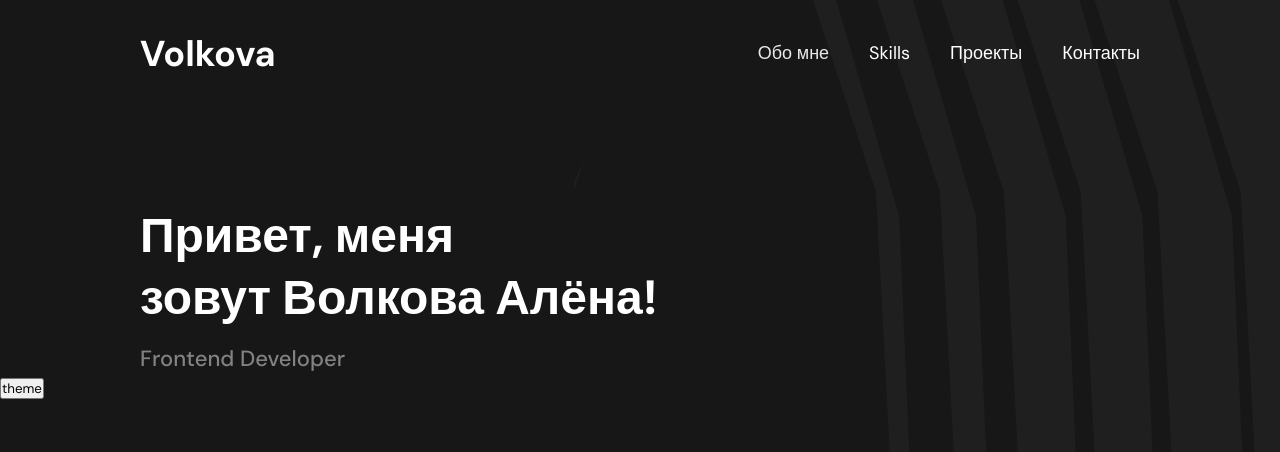
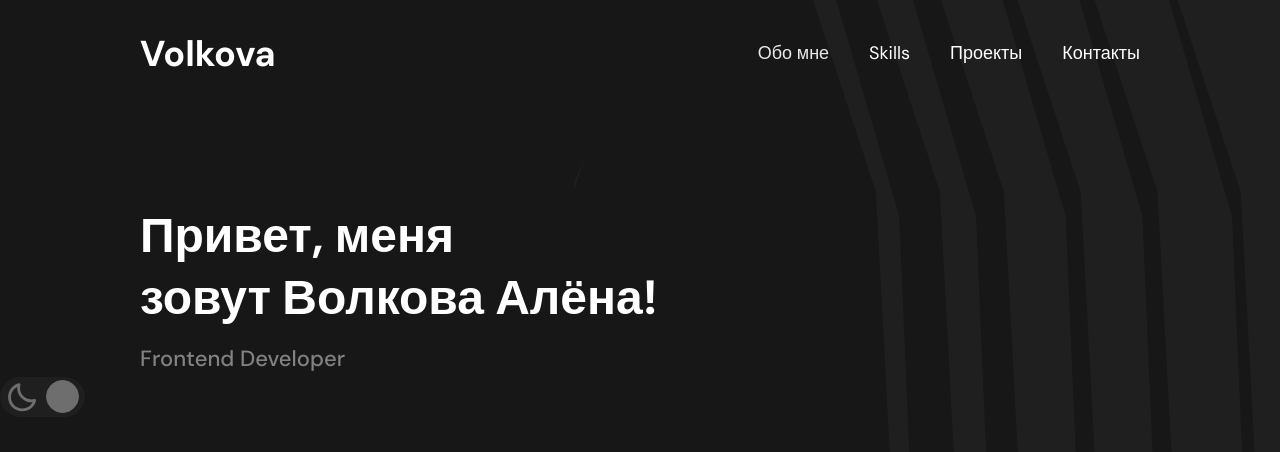
Before and after one commit to alyonavolk/portfolio, a React (Create React App) app: page / in a window 1280 px wide. Shown: the top 452 px of the page. Built offline with nearby package versions, Linux system fonts and the light colour scheme.

Commit message:
Switcher

```diff
--- a/src/components/App/App.js
+++ b/src/components/App/App.js
@@ -4,8 +4,9 @@ import './App.scss';
 import Main from '../Main/main';
 import Background from '../subComponents/background/background';
 import Header from '../subComponents/header/header';
+import Switcher from '../subComponents/switcher/switcher';
 
-
+/*анимацию попробовать заебашить с помощью reactTransitionGroup */
 
 function App() {
   const [theme, setTheme] = useState(true);
@@ -26,7 +27,7 @@ function App() {
               </div>
             </Route>
           </Switch>
-          <button onClick={() => setTheme(!theme)}>theme</button>
+          <Switcher onClick={() => setTheme(!theme)} theme={theme}/>
         </div>
       </div>
     </Router>
--- /dev/null
+++ b/src/components/subComponents/switcher/switcher.js
@@ -0,0 +1,11 @@
+import './switcher.scss';
+
+const Switcher = ({onClick, theme}) => {
+    return (
+        <button onClick={onClick} className={`switch ${theme ? 'switch_dark' : 'switch_light'}`}>
+           <span className={`${theme ? 'switch_darkBG' : 'switch_lightBG'}`}></span>
+       </button>
+    );
+};
+
+export default Switcher;
--- /dev/null
+++ b/src/components/subComponents/switcher/switcher.scss
@@ -0,0 +1,101 @@
+@import '../../../style/variables.scss';
+
+.switch{
+    width: 85px;
+    height: 40px;
+    border-radius: 100px;
+    display: flex;
+    position: relative;
+    transition: all 350ms ease-in;
+    &_dark{
+        border: 1px solid #1F1F1F;
+        background: #1F1F1F;
+        &::before{
+            content: '';
+            width: 31px;
+            height: 31px;
+            top: 2px;
+            left: 55px;
+            position: absolute;
+            border-radius: 82px;
+            animation-name: switch;
+            animation-duration: 350ms;
+            animation-fill-mode: forwards;
+            background: #6E6E6E;
+            border: 1px solid #6E6E6E;
+            z-index: 2;
+        }
+        &BG{
+            margin: auto 3px;
+            width: 34px;
+            height: 34px;
+            background-image: url('../../../resource/img/moon.svg');
+            transition: all 150ms ease-in;
+            position: relative;
+
+        }
+    }
+    &_light{
+        border: 1px solid #E8E8E8;
+        background: #E8E8E8;
+        &::before{
+            content: '';
+            animation-name: reverse;
+            animation-duration: 350ms;
+            animation-fill-mode: forwards;
+            transition: all 350ms ease-in;
+            width: 31px;
+            height: 31px;
+            top: 2px;
+            left: 50px;
+            position: absolute;
+            border-radius: 82px;
+            border: 1px solid #AEAEAE;
+            background: #AEAEAE;
+            z-index: 2;
+        }
+        &BG{
+            margin: auto 0;
+            width: 34px;
+            height: 34px;
+            background-image: url('../../../resource/img/sun.svg');
+            transition: all 150ms ease-in;
+            position: relative;
+            margin: auto 0 auto 43px;
+        }
+    }
+    &_bg{
+        border-radius: 5px;
+        background: $beige-bg;
+        left: 135px;
+        top: 45px;
+    }
+}
+
+@keyframes reverse {
+    0% {
+        left: 31px;
+        width: 40px;
+    }
+    60% {
+        left: 25px;
+        width: 50px;
+    }
+    100% {
+        left: 4px;
+    }
+}
+
+@keyframes switch {
+  0% {
+    left: 4px;
+  }
+  60% {
+    left: 4px;
+    width: 50px;
+  }
+  100% {
+    left: 45px;
+    width: 31px;
+  }
+}
```
Also changed, not shown: src/resource/img/moon.svg (added), src/resource/img/sun.svg (added).
